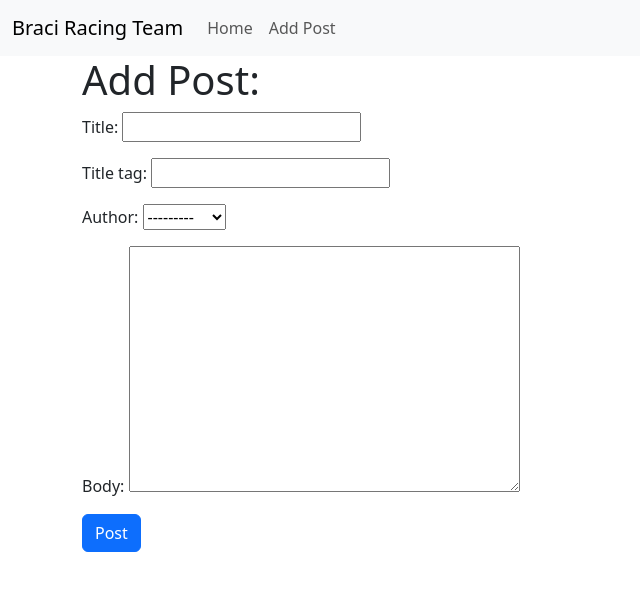
After one commit to dszwarc/BRT-Website, a Django app: page /add_post/ in a window 1280 px wide. The commit adds this page. Shown: the top 591 px of the page, without its empty margins (0-640 px from the left). Run offline with Django 4.2, Linux system fonts and the light colour scheme; data comes from the database, SQL or seed files in the repository; both versions use the stored data as it was after the commit.

Commit message:
add Create view for Post model. Create forms.py file for form styling

```diff
--- a/brt_blog/brt_app/models.py
+++ b/brt_blog/brt_app/models.py
@@ -1,12 +1,16 @@
 from django.db import models
 from django.contrib.auth.models import User
+from django.urls import reverse
 # Create your models here.
 
 class Post(models.Model):
     title = models.CharField(max_length=255)
-    title_tag = models.CharField(max_length=255, default="Post")
+    title_tag = models.CharField(max_length=255)
     author = models.ForeignKey(User, on_delete=models.CASCADE)
     body = models.TextField()
 
     def __str__(self):
         return self.title + ' | ' + str(self.author)
+
+    def get_absolute_url(self):
+        return reverse('article_detail', kwargs={'pk': self.pk})
--- /dev/null
+++ b/brt_blog/brt_app/templates/add_post.html
@@ -0,0 +1,18 @@
+{% extends 'base.html' %}
+
+{% block title %}
+<title>BRT | Add Post</title>
+{% endblock title %}
+
+{% block content %}
+
+<h1>Add Post:</h1>
+
+<div class="form-group">
+    <form method="POST">
+        {% csrf_token %}
+        {{ form.as_p}}
+        <button class="btn btn-primary">Post</button>
+    </form>
+</div>
+{% endblock content %}
--- a/brt_blog/brt_app/templates/base.html
+++ b/brt_blog/brt_app/templates/base.html
@@ -18,12 +18,12 @@
           <div class="collapse navbar-collapse" id="navbarSupportedContent">
             <ul class="navbar-nav me-auto mb-2 mb-lg-0">
               <li class="nav-item">
-                <a class="nav-link active" aria-current="page" href="{% url 'home'%}">Home</a>
+                <a class="nav-link" aria-current="page" href="{% url 'home'%}">Home</a>
               </li>
-              <!-- <li class="nav-item">
-                <a class="nav-link" href="#">Link</a>
+              <li class="nav-item">
+                <a class="nav-link" aria-current="page" href="{% url 'add_post' %}">Add Post</a>
               </li>
-              <li class="nav-item dropdown">
+              <!-- <li class="nav-item dropdown">
                 <a class="nav-link dropdown-toggle" href="#" role="button" data-bs-toggle="dropdown" aria-expanded="false">
                   Dropdown
                 </a>
--- a/brt_blog/brt_app/urls.py
+++ b/brt_blog/brt_app/urls.py
@@ -1,7 +1,8 @@
 from django.urls import path
-from .views import HomeView, ArticleDetailView
+from .views import AddPostView, HomeView, ArticleDetailView
 
 urlpatterns = [
-    path('article/<int:pk>', ArticleDetailView.as_view(), name='article_detail'),
+    path('article/<int:pk>/', ArticleDetailView.as_view(), name='article_detail'),
+    path('add_post/', AddPostView.as_view(), name='add_post'),
     path('', HomeView.as_view(), name='home'),
 ]
--- a/brt_blog/brt_app/views.py
+++ b/brt_blog/brt_app/views.py
@@ -1,5 +1,5 @@
 from django.shortcuts import render
-from django.views.generic import ListView, DetailView
+from django.views.generic import CreateView, ListView, DetailView
 from .models import Post
 # Create your views here.
 #def home(request):
@@ -11,3 +11,8 @@ class HomeView(ListView):
 class ArticleDetailView(DetailView):
     model = Post
     template_name = 'article_detail.html'
+
+class AddPostView(CreateView):
+    model = Post
+    template_name = 'add_post.html'
+    fields = '__all__'
```
Also changed, not shown: brt_blog/brt_app/forms.py (added, +14 -0 lines), brt_blog/db.sqlite3.
